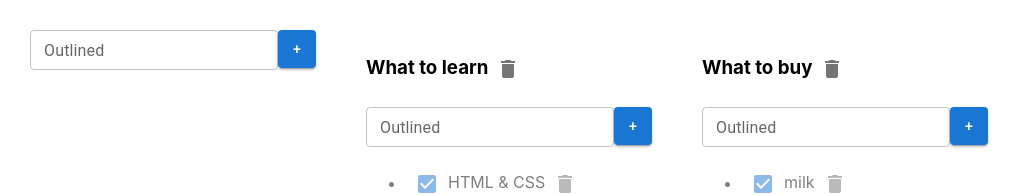
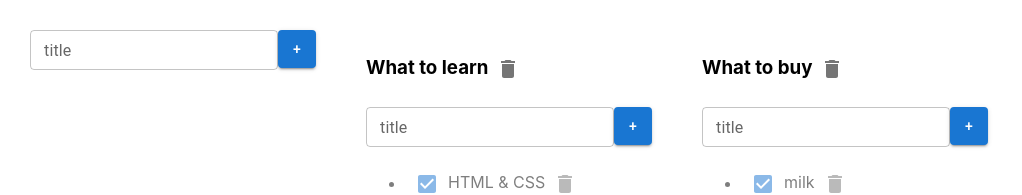
Before and after one commit to oleg-lego-lego/todolist_for_the_lesson, a React (Create React App) app: page / in a window 1280 px wide. Shown: the top 195 px of the page, without its empty margins (0-1022 px from the left). Built offline with nearby package versions, Linux system fonts and the light colour scheme.

Commit message:
fixed input error style

```diff
--- a/src/components/AddItemForm.tsx
+++ b/src/components/AddItemForm.tsx
@@ -35,19 +35,19 @@ export const AddItemForm = (props: AddItemFormPropsType) => {
         <div>
             <TextField
                 id="outlined-basic"
-                label="Outlined"
+                label={error ? 'Title is required' : 'title'}
                 variant="outlined"
                 size={'small'}
                 value={title}
                 onChange={onChangeInput}
                 onKeyDown={onKeyDownAddTAsk}
+                error={!!error}
             />
             <Button
                 style={{maxWidth: '38px', maxHeight: '38px', minWidth: '38px', minHeight: '38px'}}
                 variant="contained"
                 onClick={addTaskHandler}
             >+</Button>
-            {error && <div className={error ? 'errorMessage' : ''}>{error}</div>}
         </div>
     );
 };
```
